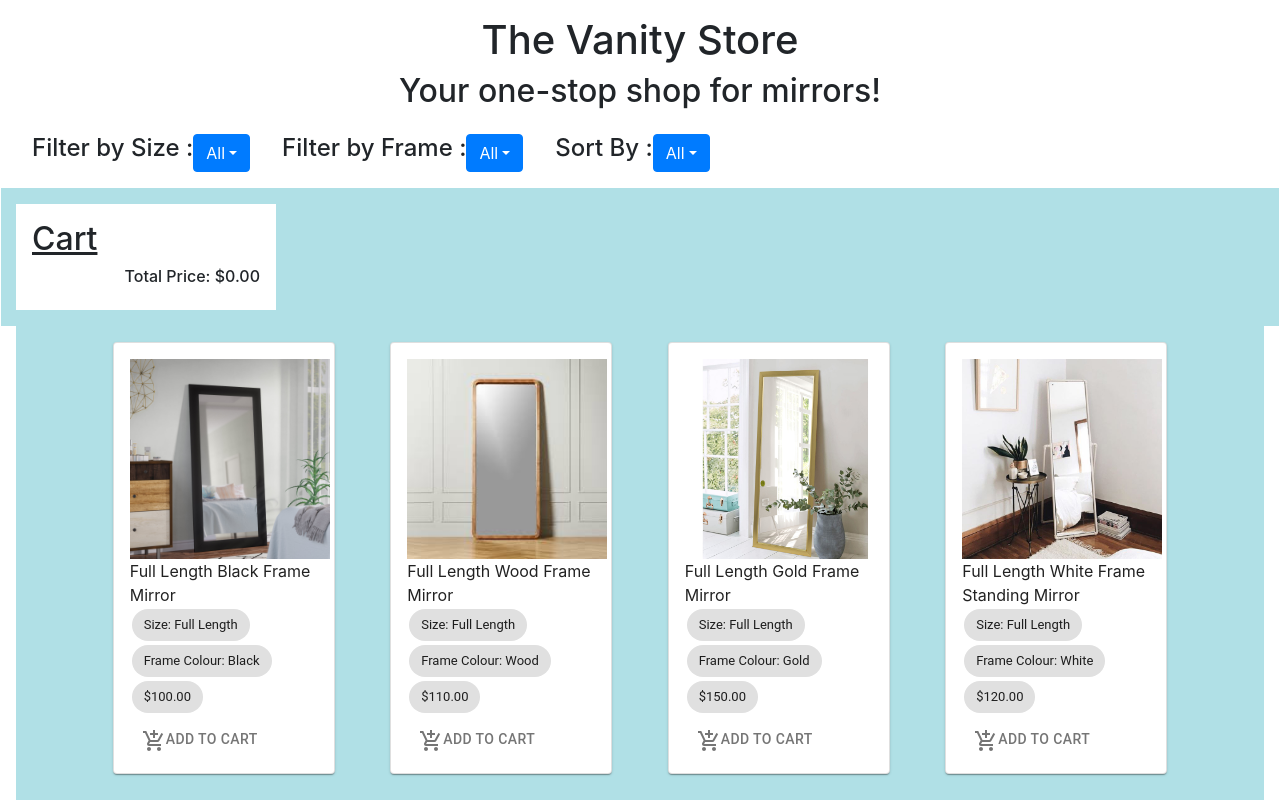
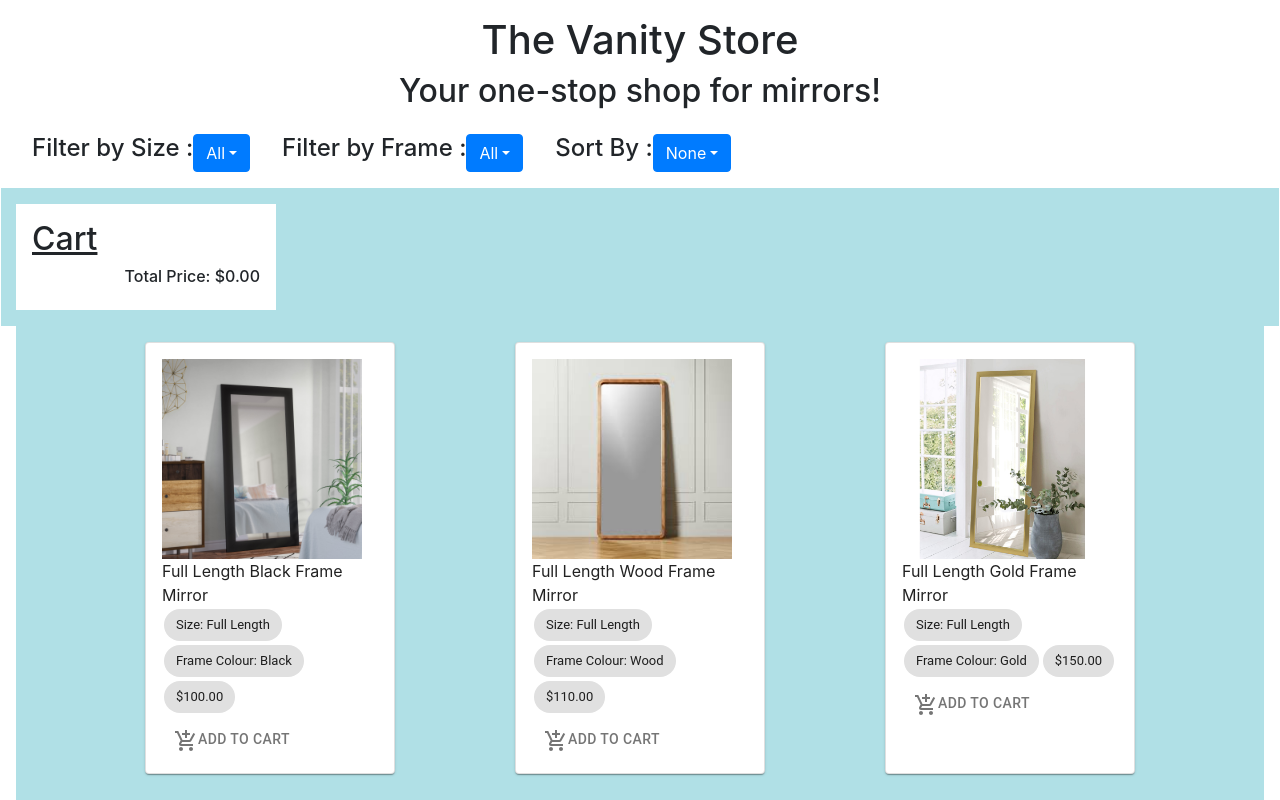
Before and after one commit to snigsinha/cs1300-development-project, a React (Create React App) app: page / in a window 1280 px wide. Shown: the top 800 px of the page. Built offline with nearby package versions, Linux system fonts and the light colour scheme.

Commit message:
only readme left

```diff
--- a/src/App.css
+++ b/src/App.css
@@ -74,6 +74,8 @@
   flex-wrap: wrap;
   justify-content: space-around;
 
+
+
 }
 
 .cart {
@@ -99,7 +101,7 @@
 
 .card {
   margin: 1em;
-  width: 20%;
+  width: 250px;
   height: 27em;
   position: relative;
 }
--- a/src/FilteredList.js
+++ b/src/FilteredList.js
@@ -94,7 +94,7 @@ class FilteredList extends Component {
 
             <div className="filter">
             <h4>Sort By :</h4>
-            <DropdownButton id = "dropdown" title={this.state.frame}>
+            <DropdownButton id = "dropdown" title={this.state.sort_price}>
               <Dropdown.Item id="dropdown-option" eventKey="Price Low to High" onSelect={this.onSelectSortPrice}>Price Low to High</Dropdown.Item>
               <Dropdown.Item id="dropdown-option" eventKey="Price High to Low" onSelect={this.onSelectSortPrice}>Price High to Low</Dropdown.Item>
               <Dropdown.Item id="dropdown-option" eventKey="None" onSelect={this.onSelectSortPrice}>None</Dropdown.Item>
```
